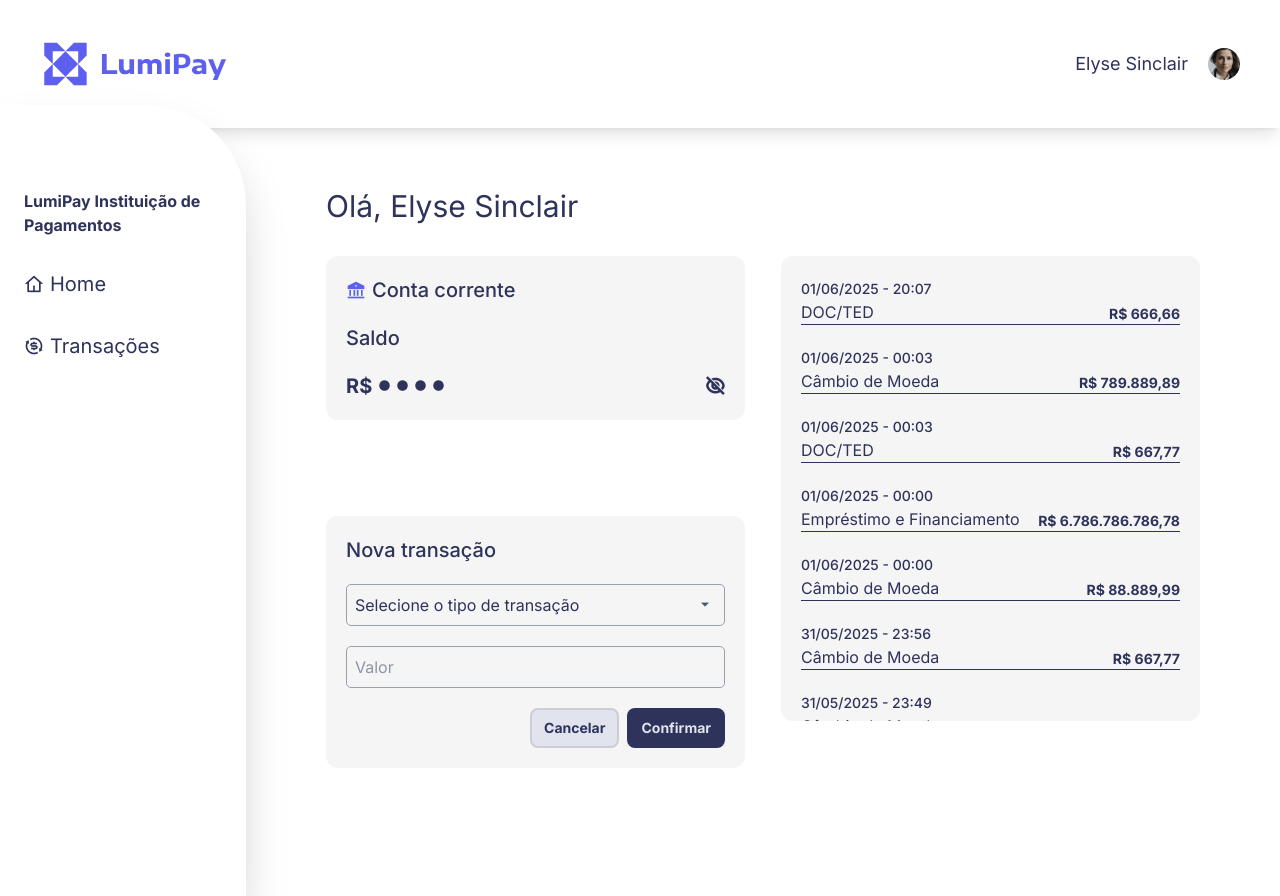
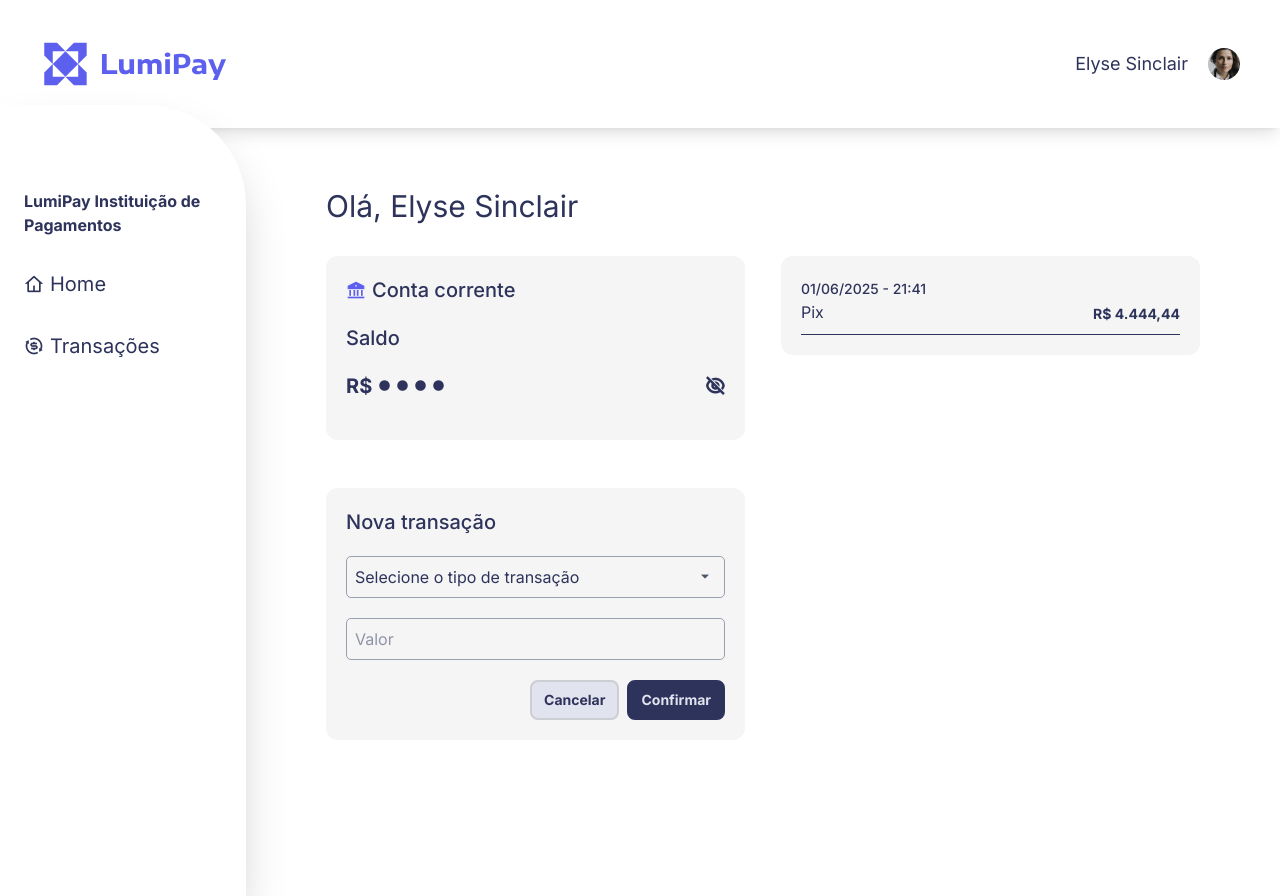
Before and after one commit to evelynhelena/lumi-bank, a Next.js app: page / in a window 1280 px wide. After the commit the page ends 868 px from the top, so only its background shows below. Built offline with nearby package versions, Linux system fonts and the light colour scheme; data requests are answered from the project's data file.

Commit message:
criando tela de transacao

```diff
--- a/fakeBackEnd/db.json
+++ b/fakeBackEnd/db.json
@@ -17,53 +17,11 @@
   ],
   "transactions": [
     {
-      "id": "7ad6",
-      "date": "2025-05-31T23:49:37.856Z",
+      "id": "b1d7",
+      "date": "2025-06-01T21:41:58.317Z",
       "userId": 1,
-      "transactionType": "exchange",
-      "valueTransaction": "R$ 444,44"
-    },
-    {
-      "id": "9204",
-      "date": "2025-05-31T23:56:49.778Z",
-      "userId": 1,
-      "transactionType": "exchange",
-      "valueTransaction": "R$ 667,77"
-    },
-    {
-      "id": "18e8",
-      "date": "2025-06-01T00:00:35.557Z",
-      "userId": 1,
-      "transactionType": "exchange",
-      "valueTransaction": "R$ 88.889,99"
-    },
-    {
-      "id": "42fa",
-      "date": "2025-06-01T00:00:40.490Z",
-      "userId": 1,
-      "transactionType": "loan",
-      "valueTransaction": "R$ 6.786.786.786,78"
-    },
-    {
-      "id": "ff3b",
-      "date": "2025-06-01T00:03:36.921Z",
-      "userId": 1,
-      "transactionType": "doc-ted",
-      "valueTransaction": "R$ 667,77"
-    },
-    {
-      "id": "ad06",
-      "date": "2025-06-01T00:03:43.538Z",
-      "userId": 1,
-      "transactionType": "exchange",
-      "valueTransaction": "R$ 789.889,89"
-    },
-    {
-      "id": "ec9b",
-      "date": "2025-06-01T20:07:30.820Z",
-      "userId": 1,
-      "transactionType": "doc-ted",
-      "valueTransaction": "R$ 666,66"
+      "transactionType": "pix",
+      "valueTransaction": "R$ 4.444,44"
     }
   ]
 }
--- a/src/app/page.tsx
+++ b/src/app/page.tsx
@@ -1,23 +1,27 @@
-'use client';
+"use client";
+
+import { ToastContainer, toast } from "react-toastify";
 
 import CardBalance from "@/components/CardBalance";
 import { CardNewTransaction } from "@/components/CardNewTransaction";
 import CardTransaction from "@/components/CardTransaction";
+import { useEffect } from "react";
 import { useUsers } from "@/hooks/useUsers";
 
 export default function Home() {
-
   const { data: user, error, isLoading: isLoadingUserData } = useUsers();
 
-  if (isLoadingUserData) {
-    return <div>Carregando...</div>;
+  useEffect(() => {
+    if (error) {
+      toast.error("Erro ao carregar os dados do usuário");
     }
-
-  if (error) {
-    return <div>Erro ao carregar os posts: {error.message}</div>;
-  }
+  });
 
   return (
+    <>
+      {isLoadingUserData ? (
+        <div>Carregando...</div>
+      ) : (
         <>
           <div className="mt-27">
             <span className="color-text-gray text-3xl">Olá, {user?.name}</span>
@@ -25,13 +29,31 @@ export default function Home() {
 
           <div className="flex gap-9 flex-col md:flex-row items-start mt-8">
             <div className="w-full flex flex-col gap-12">
-          {!user?.userId ? <div>ID do usuário não encontrado</div> : <CardBalance userId={user.userId}/>}
+              {!user?.userId ? (
+                <div>ID do usuário não encontrado</div>
+              ) : (
+                <CardBalance userId={user.userId} />
+              )}
               <CardNewTransaction />
             </div>
             <div className="w-full">
               <CardTransaction />
             </div>
           </div>
+          <ToastContainer
+            position="top-right"
+            autoClose={5000}
+            hideProgressBar={false}
+            newestOnTop={false}
+            closeOnClick={false}
+            rtl={false}
+            pauseOnFocusLoss
+            draggable
+            pauseOnHover
+            theme="light"
+          />
+        </>
+      )}
     </>
   );
 }
--- a/src/app/transaction/[id]/page.tsx
+++ /dev/null
@@ -1,11 +0,0 @@
-'use client'
-
-import { useParams } from 'next/navigation'
-
-export default function InserdTransaciton(){
-    const params = useParams()
-    console.log(params)
-    return(
-        <h1>insert </h1>
-    )
-}
--- a/src/app/transaction/page.tsx
+++ b/src/app/transaction/page.tsx
@@ -1,8 +1,84 @@
+"use client";
+
+import { ToastContainer, toast } from "react-toastify";
+import { useDeleteTransaction, useTransaction } from "@/hooks/useTransaction";
+
+import { formatDateTime } from "@/utils/formatValues";
+import { translateTransactionType } from "@/utils/traslateTransactionType";
+import { useEffect } from "react";
+
 export default function TransactionPage() {
-    return (
-      <div className="mt-27">
-        <h1>Página do Produto</h1>
-        <p>Bem-vindo à página de produtos.</p>
+  const {
+    data: transactions,
+    error,
+    isLoading: isLoadingTransactionData,
+  } = useTransaction();
+  const { mutate } = useDeleteTransaction();
+
+  const handleDeleteTransaction = (id?: string) => {
+    mutate(id || "");
+  };
+
+  useEffect(() => {
+    if (error) {
+      toast.error("Erro ao carregar transação");
+    }
+  });
+
+  return (
+    <>
+      <div className="w-full bg-gray-color-purple p-5 rounded-xl color-text-gray flex flex-col gap-5 overflow-auto mt-27">
+        {isLoadingTransactionData ? (
+          <div>Carregando...</div>
+        ) : (
+          <>
+            <div className="color-text-gray text-xl">Transações</div>
+            {transactions?.map((transaction) => (
+              <div key={transaction.id}>
+                <div className="mb-5">
+                  <div className="mb-2.5 flex justify-between">
+                    <span className="text-sm font-medium">
+                      {formatDateTime(new Date(transaction?.date || ""))}
+                    </span>
+                    <div className="flex gap-2.5">
+                      <i className="ri-pencil-line text-2xl cursor-pointer color-text-gray" />
+                      <i
+                        className="ri-delete-bin-6-line text-2xl cursor-pointer color-text-gray"
+                        onClick={() => handleDeleteTransaction(transaction.id)}
+                      />
+                    </div>
+                  </div>
+                  <div className="flex justify-between items-end mt-7">
+                    <span className="text-xl">
+                      {translateTransactionType(transaction.transactionType)}
+                    </span>
+
+                    <div className="flex flex-col text-end">
+                      <span className="font-bold text-xl">
+                        {transaction.valueTransaction}
+                      </span>
+                    </div>
+                  </div>
+                </div>
+                <hr />
+              </div>
+            ))}
+          </>
+        )}
       </div>
-    );
-  }
+
+      <ToastContainer
+        position="top-right"
+        autoClose={5000}
+        hideProgressBar={false}
+        newestOnTop={false}
+        closeOnClick={false}
+        rtl={false}
+        pauseOnFocusLoss
+        draggable
+        pauseOnHover
+        theme="light"
+      />
+    </>
+  );
+}
--- a/src/components/CardBalance.tsx
+++ b/src/components/CardBalance.tsx
@@ -47,8 +47,6 @@ export default function CardBalance({ userId }: CardBalanceProps) {
             onClick={() => setShowBalance(!showBalance)}
           />
         </div>
-      </div>
-
         <ToastContainer
           position="top-right"
           autoClose={5000}
@@ -61,6 +59,7 @@ export default function CardBalance({ userId }: CardBalanceProps) {
           pauseOnHover
           theme="light"
         />
+      </div>
     </>
   );
 }
--- a/src/components/CardTransaction.tsx
+++ b/src/components/CardTransaction.tsx
@@ -22,13 +22,13 @@ export default function CardTransaction() {
 
   return (
     <>
-      <div className="w-full bg-gray-color-purple p-5 rounded-xl color-text-gray flex flex-col gap-5 max-h-[465px] overflow-auto">
+      <div className="w-full bg-gray-color-purple p-5 rounded-xl color-text-gray flex flex-col gap-5 max-h-[485px] overflow-auto">
         {isLoadingTransactionData ? (
           <div>Carregando...</div>
         ) : (
           transactions?.map((transaction) => (
             <div key={transaction.id}>
-              <div>
+              <div className="mb-2.5">
                 <div>
                   <span className={`text-sm font-medium`}>
                     {formatDateTime(new Date(transaction?.date || ""))}
--- a/src/hooks/useTransaction.tsx
+++ b/src/hooks/useTransaction.tsx
@@ -16,6 +16,12 @@ async function createTransaction(transaction: Transaction): Promise<Transaction>
   const res = await api.post('/transactions', transaction);
   return res.data;
 }
+
+async function deleteTransaction(id?: string){
+  const res = await api.delete(`/transactions/${id}`, );
+  return res.data;
+}
+
 async function fetchTransactions(): Promise<Transaction[]> {
   const res = await api.get('/transactions?userId=1');
   const sorted = res.data.sort((a: Transaction, b: Transaction) =>
@@ -33,6 +39,15 @@ export function useCreateTransaction() {
   });
 }
 
+export function useDeleteTransaction() {
+  return useMutation<string,Error,string>({
+    mutationFn: (id?:string) => deleteTransaction(id),
+    onSuccess: () => {
+      queryClient.invalidateQueries({ queryKey: [reactQueryKeys.GET_TRANSACTIONS] });
+    },
+  });
+}
+
 export function useTransaction() {
   return useQuery<Transaction[], Error>({
     queryKey: [reactQueryKeys.GET_TRANSACTIONS],
```
Lines whose indentation alone changed are shown as unchanged.
